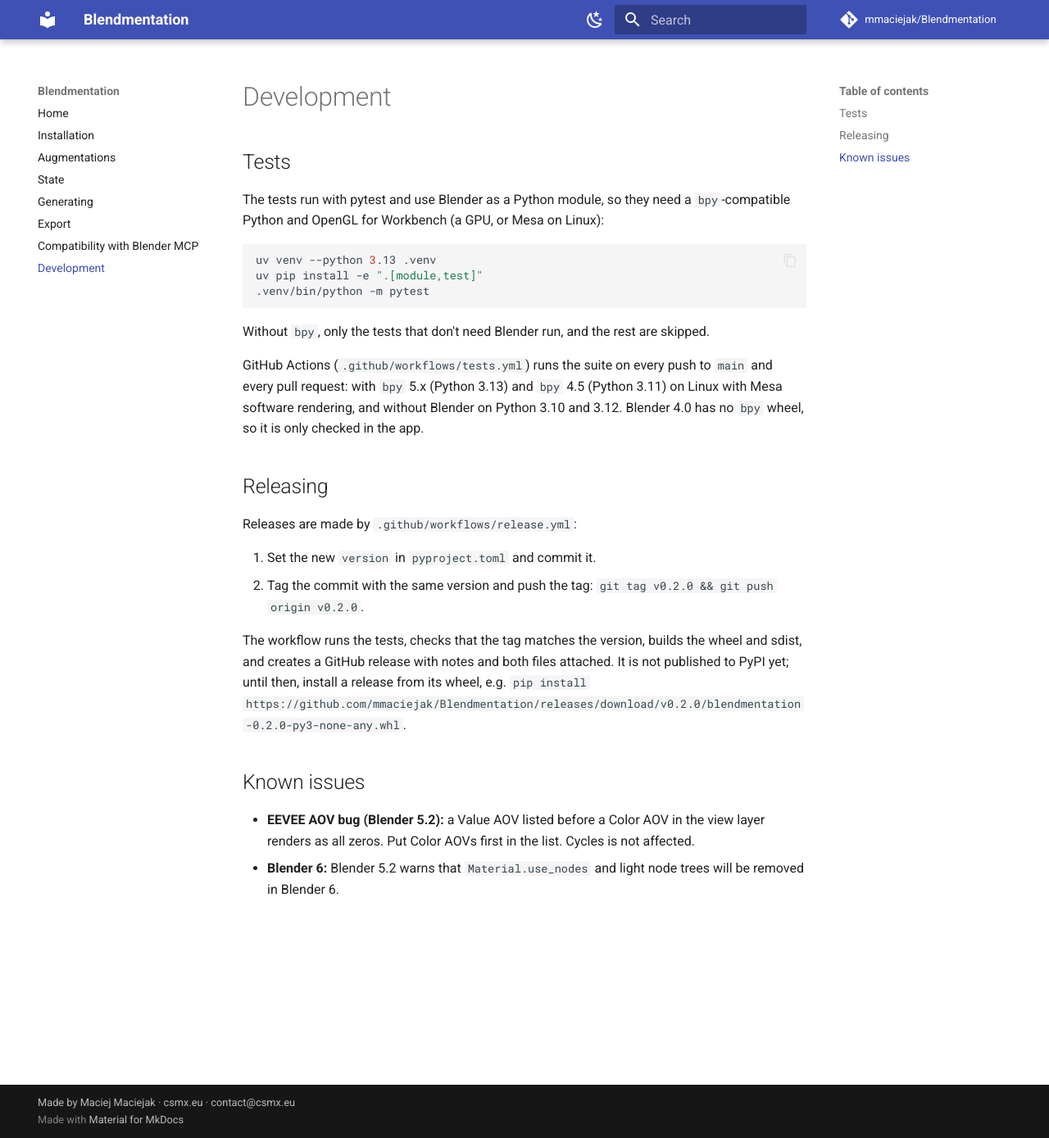
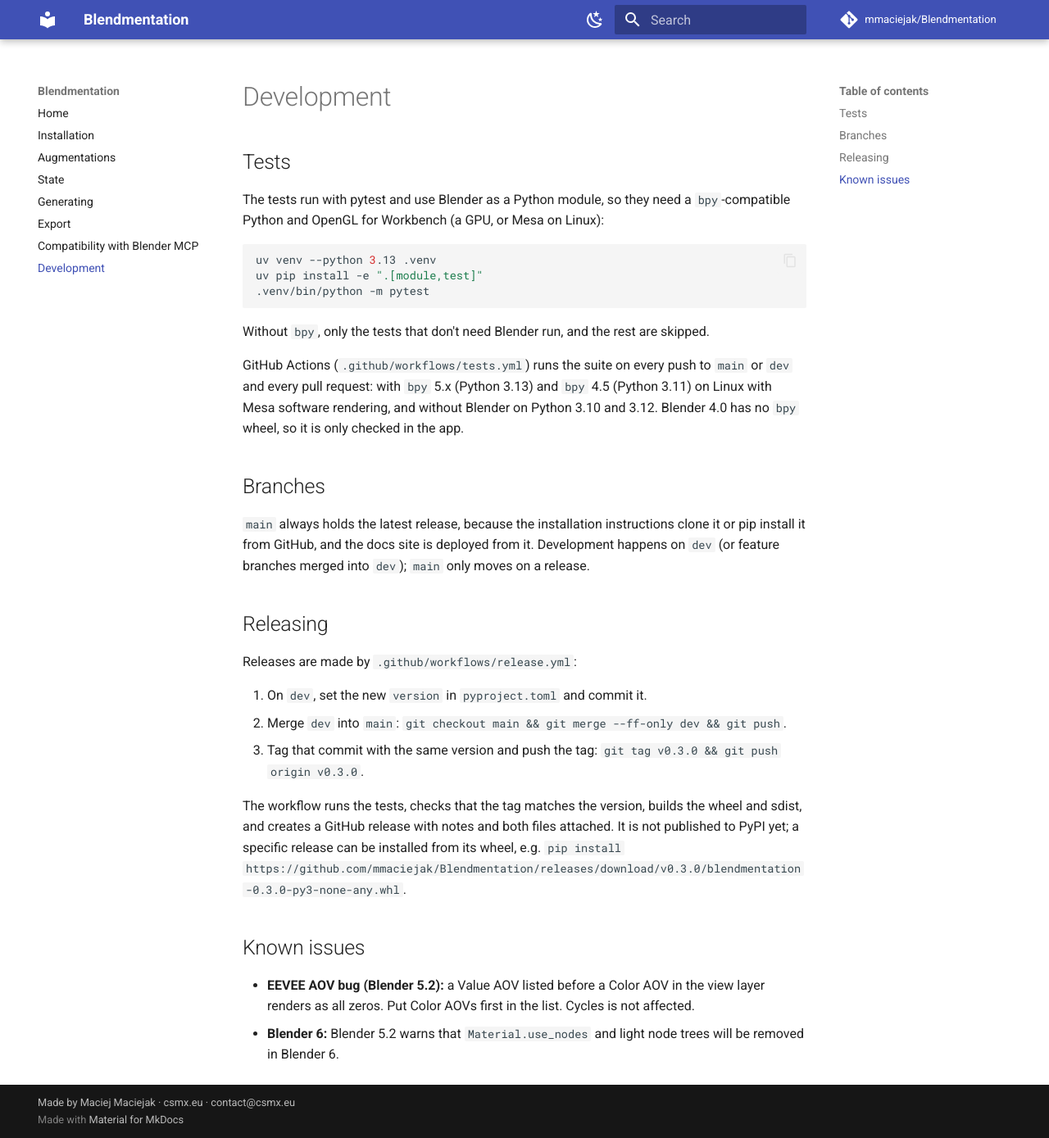
Before and after one commit to mmaciejak/Blendmentation, an MkDocs documentation site: the page built from docs/development.md, in a window 1280 px wide and 1389 px high. Shown: the whole window at 82% size. Built offline with MkDocs 1.6.1 and Material for MkDocs 9.7.7, drawn with Linux system fonts in a browser that asks for light colours; comment, search, counter and statistics services are not loaded.

Commit message:
development on dev, main holds the latest release
Co-Authored-By: Claude Opus 5.5 <noreply@anthropic.com>

```diff
--- a/docs/development.md
+++ b/docs/development.md
@@ -13,23 +13,31 @@ uv pip install -e ".[module,test]"
 
 Without `bpy`, only the tests that don't need Blender run, and the rest are skipped.
 
-GitHub Actions (`.github/workflows/tests.yml`) runs the suite on every push to `main` and
-every pull request: with `bpy` 5.x (Python 3.13) and `bpy` 4.5 (Python 3.11) on Linux
+GitHub Actions (`.github/workflows/tests.yml`) runs the suite on every push to `main` or
+`dev` and every pull request: with `bpy` 5.x (Python 3.13) and `bpy` 4.5 (Python 3.11) on Linux
 with Mesa software rendering, and without Blender on Python 3.10 and 3.12. Blender 4.0
 has no `bpy` wheel, so it is only checked in the app.
+
+## Branches
+
+`main` always holds the latest release, because the installation instructions clone it
+or pip install it from GitHub, and the docs site is deployed from it. Development
+happens on `dev` (or feature branches merged into `dev`); `main` only moves on a
+release.
 
 ## Releasing
 
 Releases are made by `.github/workflows/release.yml`:
 
-1. Set the new `version` in `pyproject.toml` and commit it.
-2. Tag the commit with the same version and push the tag:
-   `git tag v0.2.0 && git push origin v0.2.0`.
+1. On `dev`, set the new `version` in `pyproject.toml` and commit it.
+2. Merge `dev` into `main`: `git checkout main && git merge --ff-only dev && git push`.
+3. Tag that commit with the same version and push the tag:
+   `git tag v0.3.0 && git push origin v0.3.0`.
 
 The workflow runs the tests, checks that the tag matches the version, builds the wheel
 and sdist, and creates a GitHub release with notes and both files attached. It is not
-published to PyPI yet; until then, install a release from its wheel, e.g.
-`pip install https://github.com/mmaciejak/Blendmentation/releases/download/v0.2.0/blendmentation-0.2.0-py3-none-any.whl`.
+published to PyPI yet; a specific release can be installed from its wheel, e.g.
+`pip install https://github.com/mmaciejak/Blendmentation/releases/download/v0.3.0/blendmentation-0.3.0-py3-none-any.whl`.
 
 ## Known issues
 
```
Also changed, not shown: CLAUDE.md (+1 -1 lines), 1 other file.
